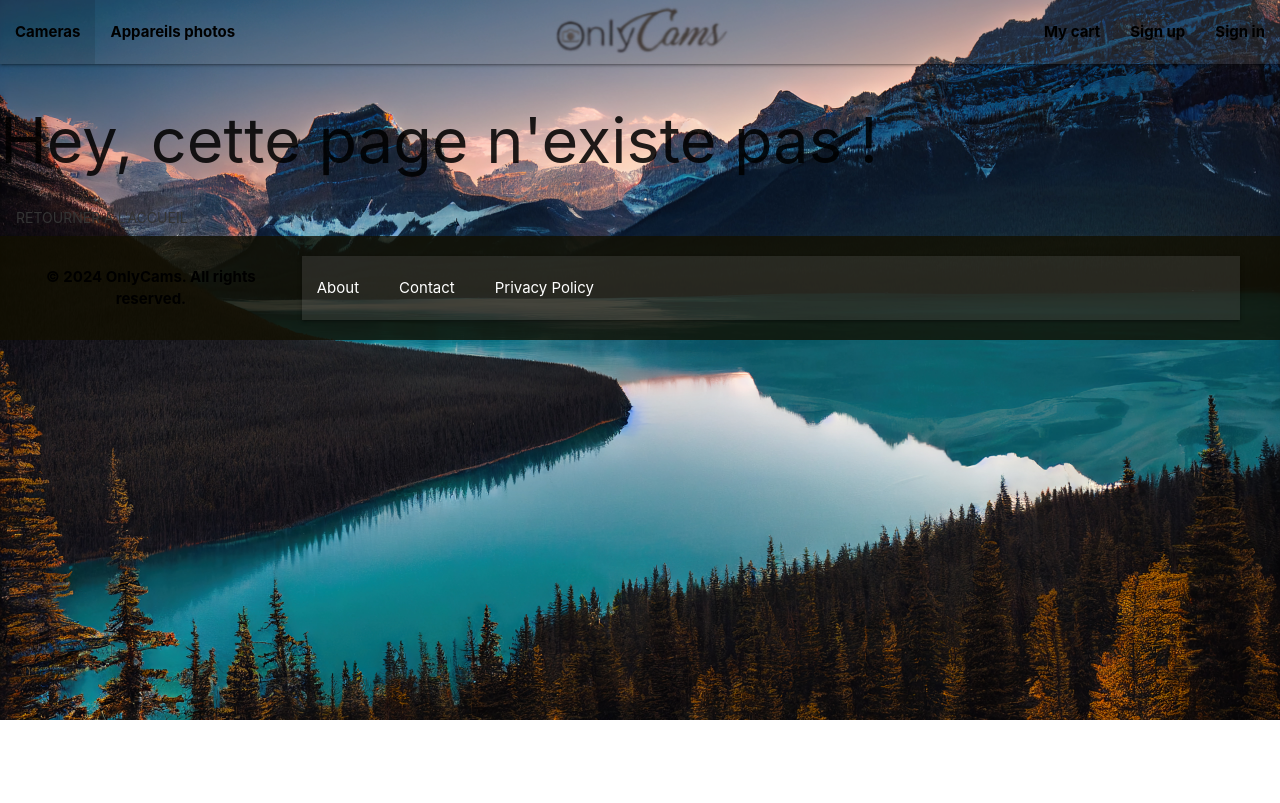
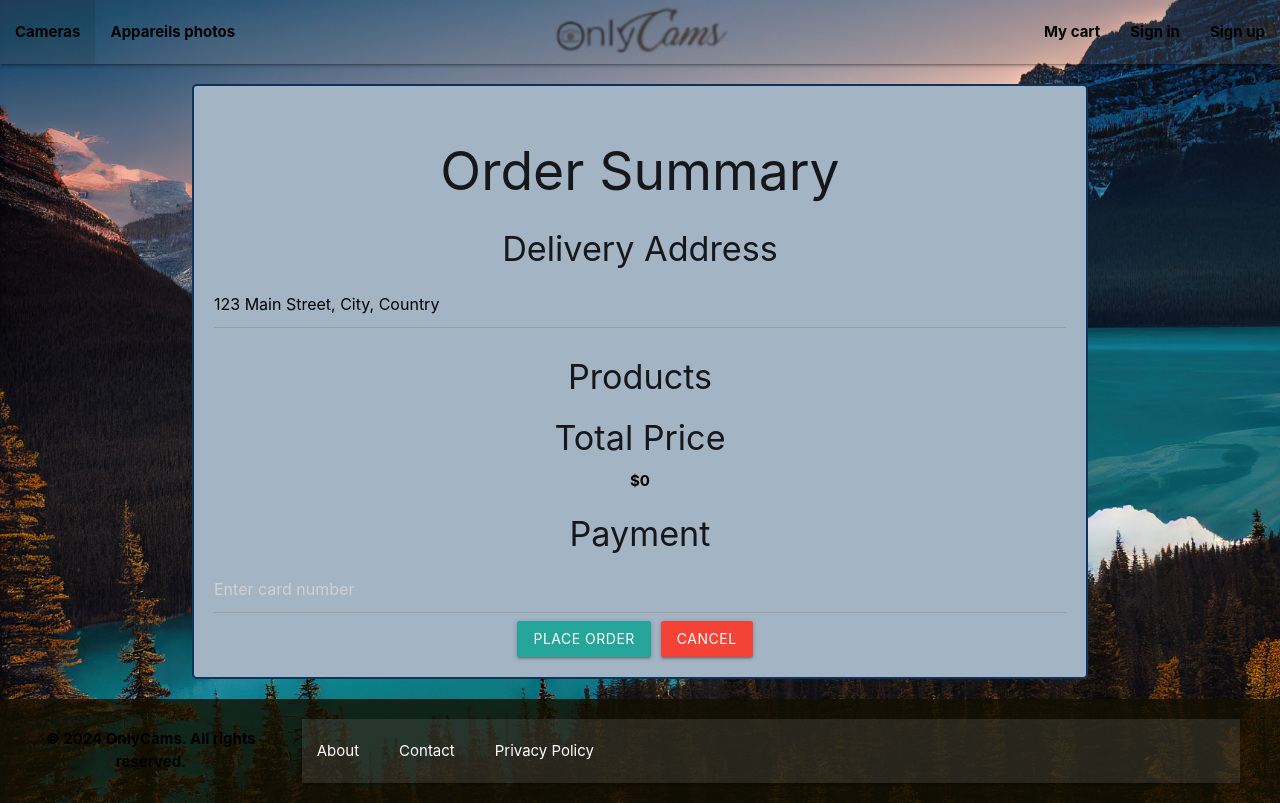
Before and after one commit to EFREI-OnlyCams/onlycams-front, a React (Create React App) app: page /order in a window 1280 px wide. Built offline with nearby package versions, Linux system fonts and the light colour scheme.

Commit message:
order page

```diff
--- a/src/App.tsx
+++ b/src/App.tsx
@@ -12,6 +12,7 @@ import './css/styles.css'; // Assuming your CSS file path is correct
 import AuthenticationService from './services/authentication-service';
 import Cart from './pages/cart';
 import Registration from './pages/registration';
+import Order from './pages/order';
 
 function App() {
 
@@ -19,12 +20,12 @@ function App() {
 
 	// Ca permet de réafficher les informations de l'utilisateur connecté
 	const handleLogin = () => {
-		setIsAuthenticated(true); // Mettre à jour l'état d'authentification après la connexion réussie
+		setIsAuthenticated(true);
 	};
 
 	const handleLogout = async () => {
 		await AuthenticationService.logout();
-		setIsAuthenticated(false); // Mettre à jour l'état d'authentification après la déconnexion
+		setIsAuthenticated(false);
 	};
 
 	return (
@@ -54,8 +55,8 @@ function App() {
 					</>
 				) : (
 					<>
-						<li><Link to="/login">Sign up</Link></li>
-						<li><Link to="registration">Sign in</Link></li>
+						<li><Link to="/login">Sign in</Link></li>
+						<li><Link to="registration">Sign up</Link></li>
 					</>
 				)}
 				</ul>
@@ -79,7 +80,8 @@ function App() {
 				<Route path="/my-cart" element={
 				 isAuthenticated ? <Cart/> : <Navigate to="/login" />}
 				/>
-
+				<Route path="/order" element={<Order/>}
+				/>
 				<Route path="/about" element={<About />} /> {/* Add this line */}
 				<Route path="/" element={<Navigate to="/home" />} />
 				</Routes>
--- a/src/pages/cart.tsx
+++ b/src/pages/cart.tsx
@@ -40,8 +40,8 @@ const Cart = () => {
       {basketProducts.length > 0 && (
         <div className="total-section">
           <h4>Total Price: {totalPrice} €</h4>
-          <Link to="/checkout" className="waves-effect waves-light btn">
-            Proceed to Checkout
+          <Link to="/order" className="waves-effect waves-light btn">
+            Proceed to the order
           </Link>
         </div>
       )}
--- /dev/null
+++ b/src/pages/order.tsx
@@ -0,0 +1,77 @@
+import React, { useState } from 'react';
+import { Link, Navigate } from 'react-router-dom';
+import BasketService from '../services/basket-service';
+import '../css/order.css';
+
+const Order = () => {
+  const [address, setAddress] = useState('123 Main Street, City, Country'); // Adresse de livraison par défaut
+  const [cardNumber, setCardNumber] = useState('');
+  const [orderPlaced, setOrderPlaced] = useState(false);
+
+  const products = BasketService.getBasket();
+  const totalPrice = products.reduce((total, product) => total + product.price, 0);
+
+  const handleAddressChange = (e: { target: { value: React.SetStateAction<string>; }; }) => {
+    setAddress(e.target.value);
+  };
+
+  const handleCardNumberChange = (e: { target: { value: React.SetStateAction<string>; }; }) => {
+    setCardNumber(e.target.value);
+  };
+
+  const placeOrder = () => {
+    // Logique pour passer la commande avec l'adresse et le numéro de carte bancaire
+    // Ici, vous pouvez appeler un service pour finaliser la commande
+    setOrderPlaced(true);
+  };
+
+  if (orderPlaced) {
+    return <Navigate to="/command-status" />;
+  }
+
+  return (
+    <div className="container card-page">
+      <h2>Order Summary</h2>
+      <div className="order-details">
+        <h4>Delivery Address</h4>
+        <input
+          type="text"
+          value={address}
+          onChange={handleAddressChange}
+          className="address-input"
+        />
+      </div>
+      <div className="order-details">
+        <h4>Products</h4>
+        {products.map((product) => (
+          <div key={product.id} className="product-item">
+            <img src={product.image} alt={product.name} className="product-image" />
+            <div className="product-info">
+              <p><strong>{product.name}</strong></p>
+              <p>Category: {product.category}</p>
+              <p>Price: ${product.price}</p>
+            </div>
+          </div>
+        ))}
+      </div>
+      <div className="order-details">
+        <h4>Total Price</h4>
+        <p>${totalPrice}</p>
+      </div>
+      <div className="order-details">
+        <h4>Payment</h4>
+        <input
+          type="text"
+          placeholder="Enter card number"
+          value={cardNumber}
+          onChange={handleCardNumberChange}
+          className="card-input"
+        />
+      </div>
+      <button className="waves-effect waves-light btn" onClick={placeOrder}>Place Order</button>
+      <Link to="/home" className="waves-effect waves-light btn red">Cancel</Link>
+    </div>
+  );
+};
+
+export default Order;
--- a/src/pages/product-details.tsx
+++ b/src/pages/product-details.tsx
@@ -32,14 +32,26 @@ const ProductDetails: FunctionComponent = () => {
 	};
 
 	const handleAddToBasket = () => {
-		// Si je suis connecté, j'ajoute le produit au panier
-		BasketService.addProductToBasket(productId as string);
+		const selectedQuantity = document.getElementById('quantity') as HTMLSelectElement | null;
 
-		// Sinon je redirige l'utilisateur vers la page de connexion
-		if (!AuthenticationService.isAuthenticated()) {
+		if (selectedQuantity) {
+		  const quantity = selectedQuantity.value; // Récupère la valeur sélectionnée dans le <select>
+
+		  // Si je suis connecté, j'ajoute le produit au panier en fonction de la quantité sélectionnée
+		  if (AuthenticationService.isAuthenticated()) {
+			const productId = 'yourProductId'; // Remplacez par votre logique pour obtenir l'ID du produit
+			const quantityValue = parseInt(quantity); // Convertit la chaîne en nombre entier
+
+			// Ajoute le produit au panier la quantité sélectionnée de fois
+			for (let i = 0; i < quantityValue; i++) {
+			  BasketService.addProductToBasket(productId);
+			}
+		  } else {
+			// Redirige l'utilisateur vers la page de connexion
 			handleLoginRedirect();
+		  }
 		}
-	}
+	  };
 
 	const handleGoToBuy = () => {
 		// Sinon je redirige l'utilisateur vers la page de connexion
```
Also changed, not shown: src/css/order.css (added), 1 other file (tests, documents, lock files or other folders).
